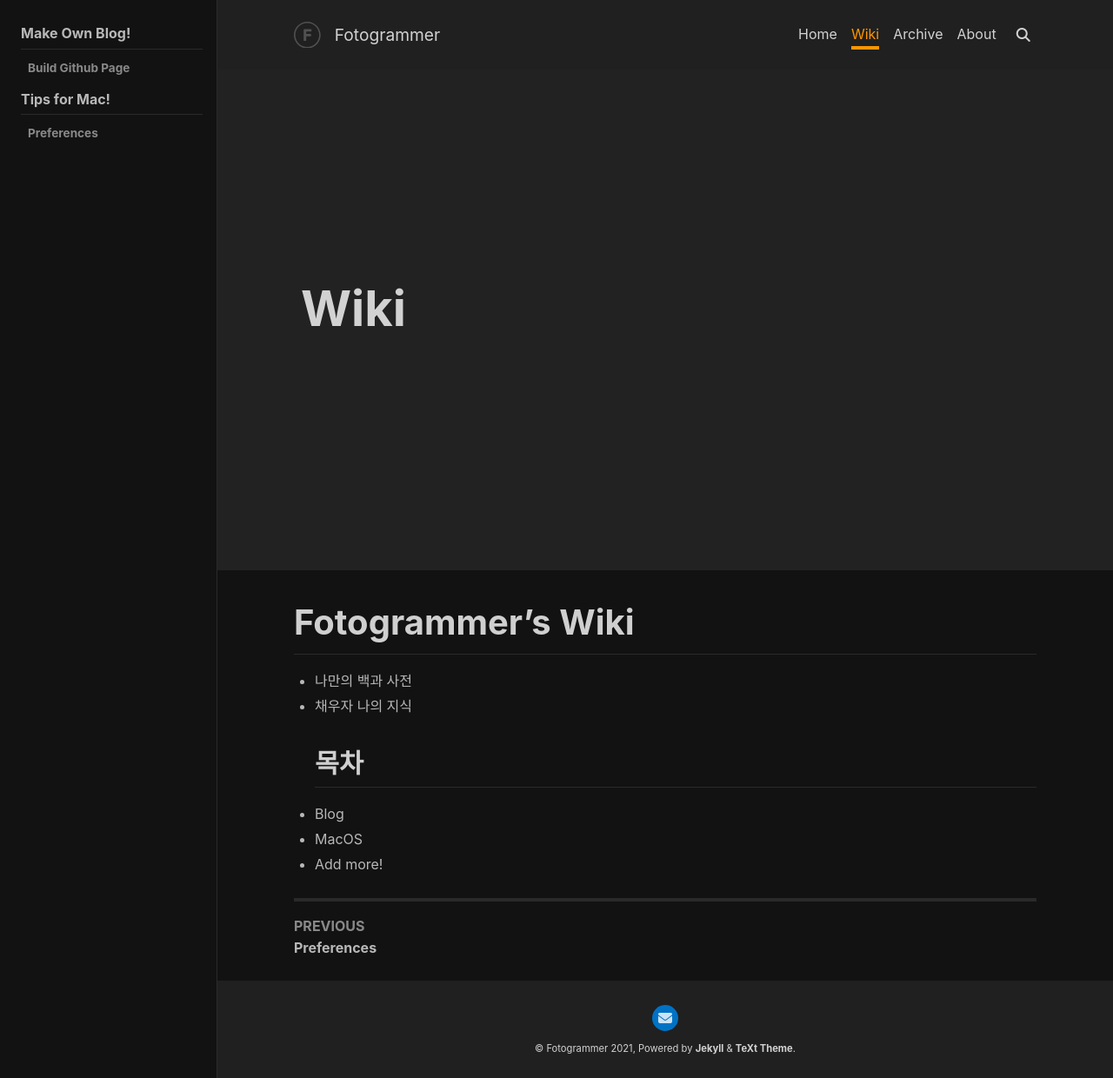
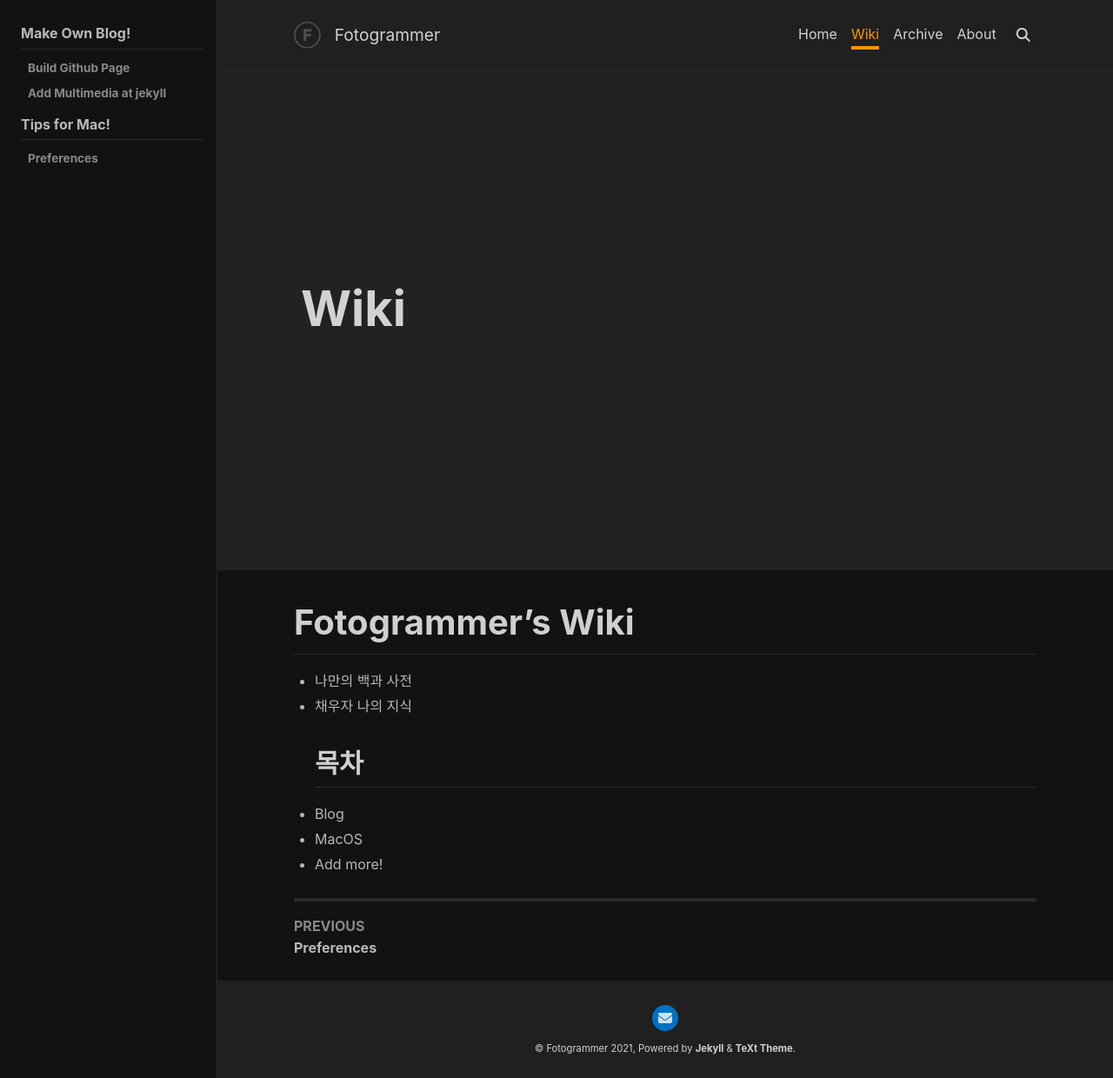
Before and after one commit to righttime/righttime.github.io, a Jekyll site: the page built from wiki.md, in a window 1280 px wide. Shown: the whole page at 87% size. Built offline with Jekyll 4.4.1, drawn with Linux system fonts in a browser that asks for light colours; nearby versions of some CDN libraries.

```diff
--- a/_data/navigation.yml
+++ b/_data/navigation.yml
@@ -13,6 +13,8 @@ wiki:
     children:
       - title:  Build Github Page
         url:    /study/build-github-page.html
+      - title:  Add Multimedia at jekyll
+        url:    /2022/09/01/Add-Multimedia-At-Jekyll.html
   - title:      Tips for Mac!
     children:
       - title:  Preferences
```
Also changed, not shown: collections/_posts/2022-09-01-Add-Multimedia-At-Jekyll.md (+5 -0 lines).
